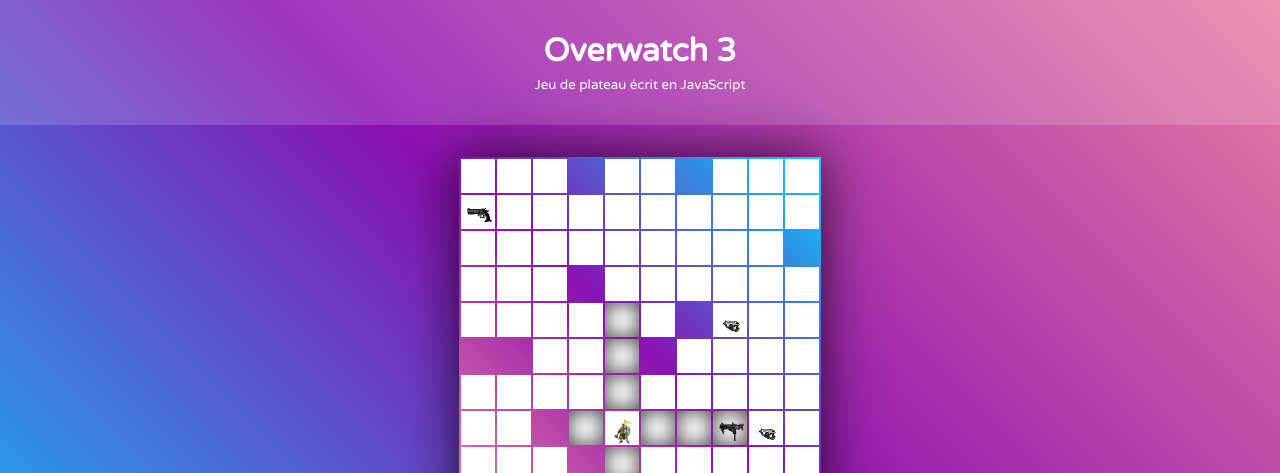
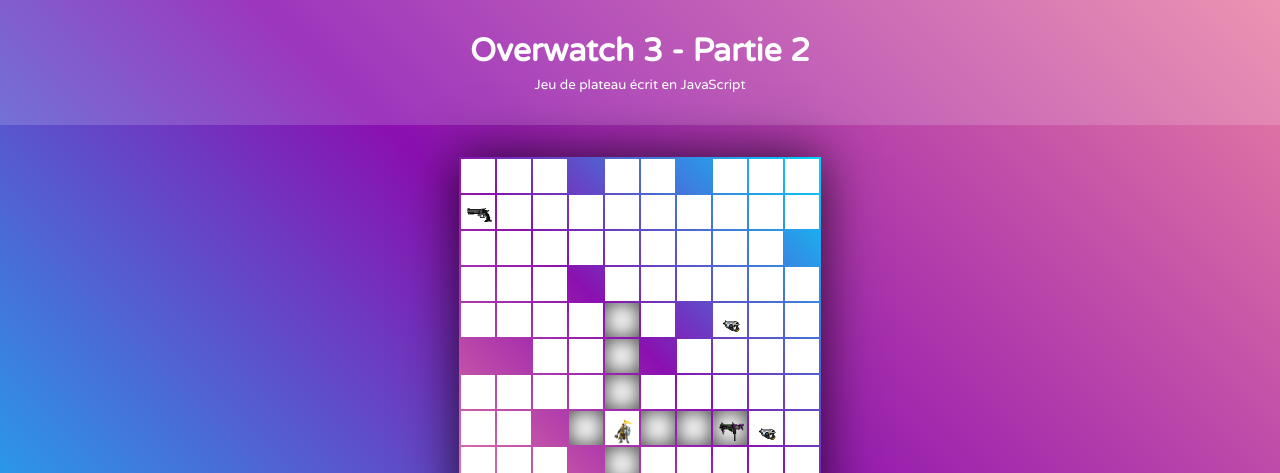
Before and after one commit to cdelllies/OCP6, a plain HTML site: page index.html in a window 1280 px wide. Shown: the top 473 px of the page. Drawn offline with Linux system fonts and the light colour scheme.

Commit message:
Some HTML edits

```diff
--- a/index.html
+++ b/index.html
@@ -12,7 +12,7 @@
 
 <body>
   <header class="acrylic">
-    <h1>Overwatch 3</h1>
+    <h1>Overwatch 3 - Partie 2</h1>
     <sub>Jeu de plateau écrit en JavaScript</sub>
   </header>
   <div id="app"></div>
```
